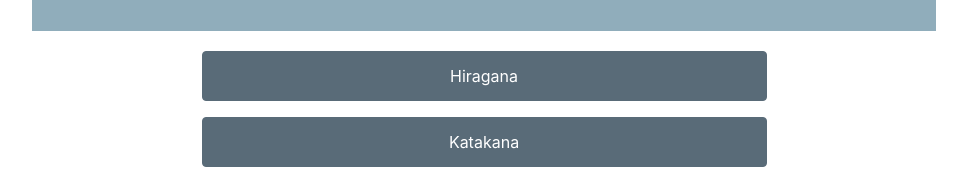
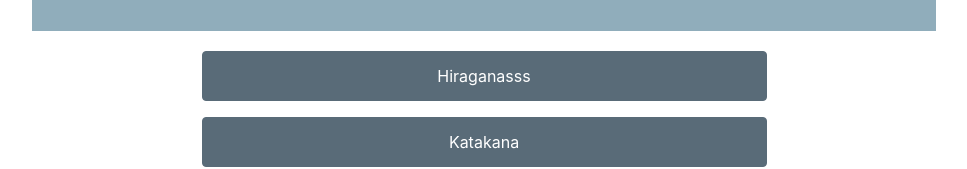
Before and after one commit to Jaywiz77/japwjay, a React (Vite) app: page / in a window 1280 px wide. Shown: the part 371-540 px from the top of the page, without its empty margins (156-1123 px from the left). Built offline with nearby package versions, Linux system fonts and the light colour scheme.

Commit message:
apply change

```diff
--- a/src/components/Menu.tsx
+++ b/src/components/Menu.tsx
@@ -10,7 +10,7 @@ interface practiceSelectionsType  {
 }
 
 const practiceSelections:practiceSelectionsType[] = [
-    {name:"Hiragana", page:CONSTANTS.CHARACTER_STRING, type:CONSTANTS.HIRAGANA_STRING},
+    {name:"Hiraganasss", page:CONSTANTS.CHARACTER_STRING, type:CONSTANTS.HIRAGANA_STRING},
     {name:"Katakana", page:CONSTANTS.CHARACTER_STRING, type:CONSTANTS.KATAKANA_STRING},
     {name:"Words", page:CONSTANTS.WORD_STRING , type:CONSTANTS.HIRAGANA_STRING},
     // {name:"51 - 100", page:"word", type:"hiragana" },
@@ -45,7 +45,7 @@ const Menu  = ():ReactElement => {
 
 return(
     <div className='container'>
-        <img src={Logo} style={{maxWidth:"80%"}} alt="Loegosss"/>
+        <img src={Logo} style={{maxWidth:"80%"}} alt="Logo"/>
         <div className='container' style={{width:"50%", minWidth:"300px",marginTop:"20px"}}>
         {practiceSelections.map((selection) =>
             <input key={selection.name} type="submit" className='secondary' onClick={ ()=>redirect(selection)} value={selection.name}/>
```
Also changed, not shown: 1 other file (tests, documents, lock files or other folders).
